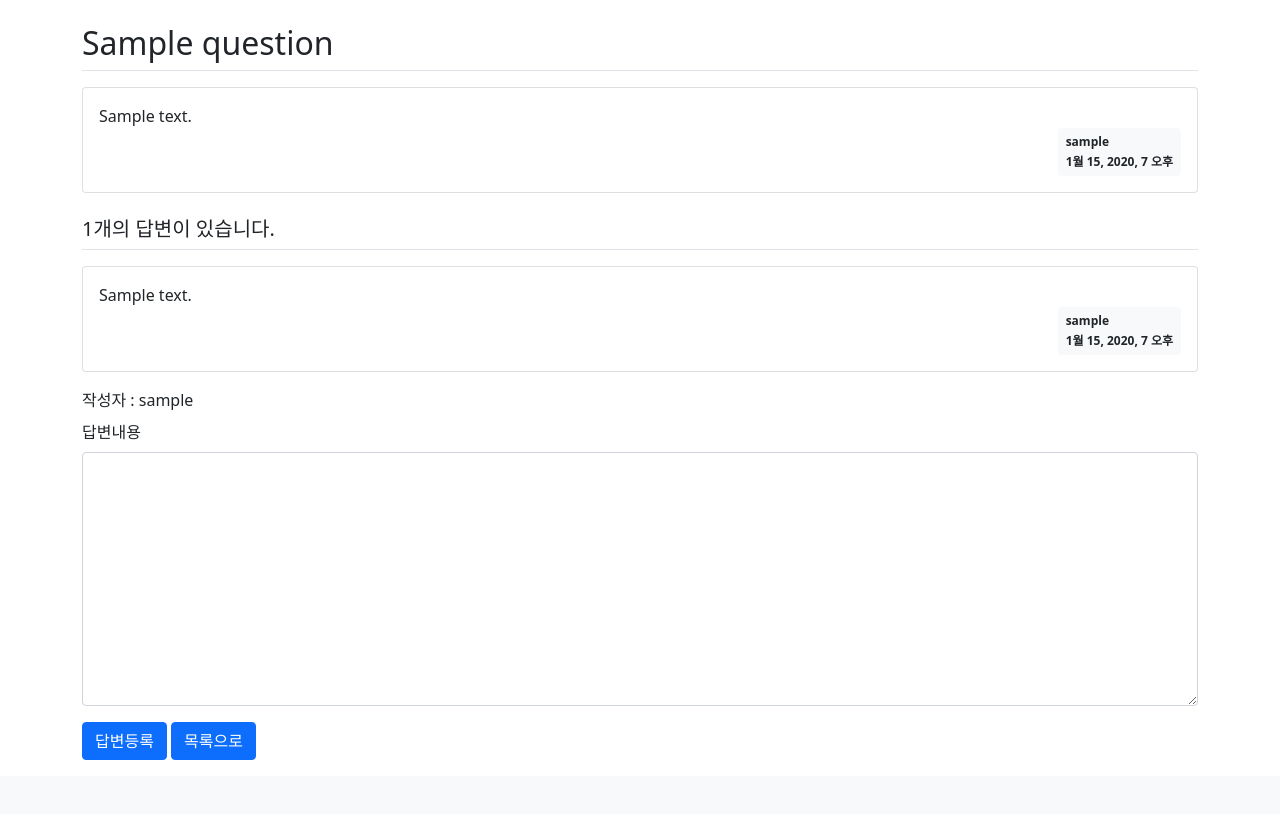
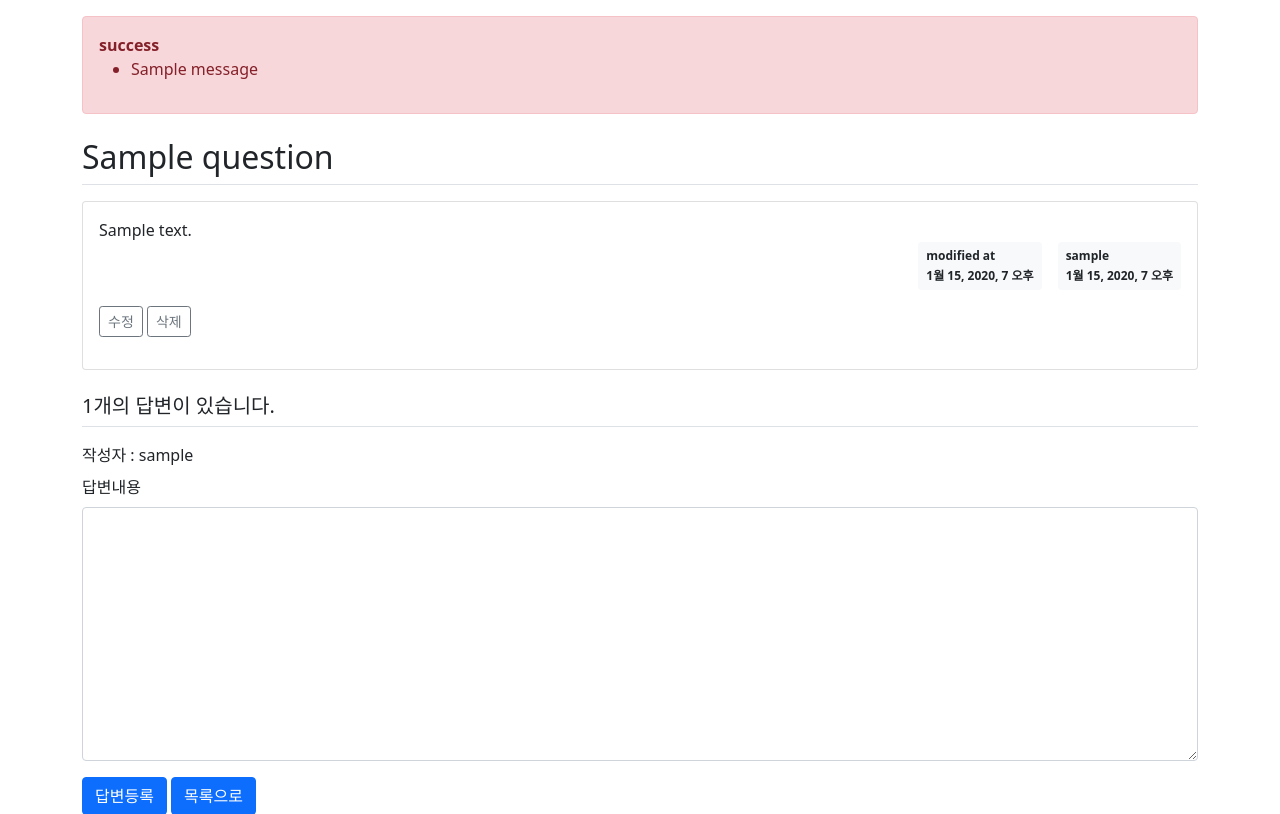
Before and after one commit to dedel009/testDjango, a Django app: page /pybo/answer/create/1/ in a window 1280 px wide. Shown: the part 57-871 px from the top of the page. Before the commit the page ends 817 px from the top, so only its background shows below. Run offline with Django 3.2, Linux system fonts and the light colour scheme; a user stored in the database is signed in; tables that the repository leaves empty hold one stand-in row (values such as "Sample post"); one stand-in notice (Sample message) is shown; some libraries are stand-ins or nearby versions.

Commit message:
add modify and delete function

```diff
--- a/pybo/models.py
+++ b/pybo/models.py
@@ -10,6 +10,7 @@ class Question(models.Model):
     content = models.TextField()
     create_date = models.DateTimeField()
     author = models.ForeignKey(User, on_delete=models.CASCADE)
+    modify_date = models.DateTimeField(null=True, blank=True)
 
     def __str__(self):
         return self.subject
@@ -23,6 +24,7 @@ class Answer(models.Model):
     content = models.TextField()
     create_date = models.DateTimeField()
     author = models.ForeignKey(User, on_delete=models.CASCADE)
+    modify_date = models.DateTimeField(null=True, blank=True)
 
     def __str__(self):
         title = self.question.subject+"의 답변(id="+str(self.id)+")"
--- a/pybo/urls.py
+++ b/pybo/urls.py
@@ -8,5 +8,9 @@ urlpatterns = [
     path('', views.main, name='main'),
     path('<int:qid>/', views.detail, name='detail'),
     path('answer/create/<int:qid>/', views.answer_create, name='answer_create'),
-    path('question/create/', views.question_create, name='question_create')
+    path('answer/modify/<int:aid>/', views.answer_modify, name='answer_modify'),
+    path('answer/delete/<int:aid>/', views.answer_delete, name='answer_delete'),
+    path('question/create/', views.question_create, name='question_create'),
+    path('question/modify/<int:qid>/', views.question_modify, name='question_modify'),
+    path('question/delete/<int:qid>/', views.question_delete, name="question_delete"),
 ]
--- a/pybo/views.py
+++ b/pybo/views.py
@@ -1,12 +1,12 @@
 # Create your views here.
 from django.contrib.auth.decorators import login_required
-from django.http import HttpResponseNotAllowed
+from django.contrib import messages
+from django.core.paginator import Paginator
 from django.shortcuts import render, get_object_or_404, redirect
 from django.utils import timezone
 
 from .forms import QuestionForm, AnswerForm
-from .models import Question
-from django.core.paginator import Paginator
+from .models import Question, Answer
 
 
 #질문 목록 화면
@@ -22,7 +22,8 @@ def main(request):
 #질문 상세보기 화면
 def detail(request, qid):
     question = get_object_or_404(Question, pk=qid)
-    context = {'question': question}
+    answer = question.answers.order_by('-create_date')
+    context = {'question': question, 'answer_list': answer}
     return render(request, 'pybo/question_detail.html', context)
 
 
@@ -47,6 +48,37 @@ def answer_create(request, qid):
     return render(request, 'pybo/question_detail.html', context)
 
 
+#답변 수정
+@login_required(login_url='common:login')
+def answer_modify(request, aid):
+    answer = get_object_or_404(Answer, pk=aid)
+    if request.user != answer.author:
+        messages.error(request, '수정권한이 없습니다.')
+        return redirect('pybo:detail', qid=answer.question.id)
+    if request.method == 'POST':
+        form = AnswerForm(request.POST, instance=answer)
+        if form.is_valid():
+            answer = form.save(commit=False)
+            answer.modify_date = timezone.now()
+            answer.save()
+            return redirect('pybo:detail', qid=answer.question.id)
+    else:
+        form = AnswerForm(instance=answer)
+    context = {'form': form, 'answer': answer}
+    return render(request, 'pybo/answer_form.html', context)
+
+
+#답변 삭제
+@login_required(login_url='common:login')
+def answer_delete(request, aid):
+    answer = get_object_or_404(Answer, pk=aid)
+    if request.user != answer.author:
+        messages.error(request, '삭제권한이 없습니다.')
+        return redirect('pybo:detail', qid=answer.question.id)
+    answer.delete()
+    return redirect('pybo:main')
+
+
 #질문 추가
 @login_required(login_url='common:login')
 def question_create(request):
@@ -63,3 +95,34 @@ def question_create(request):
         form = QuestionForm()
         print("저장 하기 화면")
     return render(request, 'pybo/question_form.html', {'form': form})
+
+
+#질문 수정
+@login_required(login_url='common:login')
+def question_modify(request, qid):
+    question = get_object_or_404(Question, pk=qid)
+    if request.user != question.author:
+        messages.error(request, '수정권한이 없습니다.')
+        return redirect('pybo:detail', qid=qid)
+    if request.method == 'POST':
+        form = QuestionForm(request.POST, instance=question)
+        if form.is_valid():
+            question = form.save(commit=False)
+            question.modify_date = timezone.now()  # 수정일시 저장
+            question.save()
+            return redirect('pybo:detail', qid=qid)
+    else:
+        form = QuestionForm(instance=question)
+    context = {'form': form, 'qid': qid}
+    return render(request, 'pybo/question_form.html', context)
+
+
+#질문 삭제
+@login_required(login_url='common:login')
+def question_delete(request, qid):
+    question = get_object_or_404(Question, pk=qid)
+    if request.user != question.author:
+        messages.error(request, '삭제권한이 없습니다.')
+        return redirect('pybo:detail', qid=qid)
+    question.delete()
+    return redirect('pybo:main')
--- a/templates/base.html
+++ b/templates/base.html
@@ -20,5 +20,9 @@
 <!-- 기본 템플릿 안에 삽입될 내용 End -->
 <!-- Bootstrap JS -->
 <script src="{% static 'bootstrap.min.js' %}"></script>
+<!-- 자바스크립트 Start -->
+{% block script %}
+{% endblock %}
+<!-- 자바스크립트 End -->
 </body>
 </html>
--- a/templates/pybo/question_detail.html
+++ b/templates/pybo/question_detail.html
@@ -1,30 +1,69 @@
 {% extends 'base.html' %}
 {% block content %}
 <div class="container my-3">
+    <!-- message 표시 -->
+    {% if messages %}
+    <div class="alert alert-danger my-3" role="alert">
+    {% for message in messages %}
+        <strong>{{ message.tags }}</strong>
+        <ul><li>{{ message.message }}</li></ul>
+    {% endfor %}
+    </div>
+    {% endif %}
     <!-- 질문 -->
     <h2 class="border-bottom py-2">{{ question.subject }}</h2>
     <div class="card my-3">
         <div class="card-body">
             <div class="card-text" style="white-space: pre-line;">{{ question.content }}</div>
             <div class="d-flex justify-content-end">
+                {% if question.modify_date %}
+                <div class="badge bg-light text-dark p-2 text-start mx-3">
+                    <div class="mb-2">modified at</div>
+                    <div>{{ question.modify_date }}</div>
+                </div>
+                {% endif %}
                 <div class="badge bg-light text-dark p-2 text-start">
                     <div class="mb-2">{{ question.author.username }}</div>
                     <div>{{ question.create_date }}</div>
                 </div>
             </div>
+            <div class="my-3">
+                {% if request.user == question.author %}
+                <a href="{% url 'pybo:question_modify' qid=question.id  %}"
+                   class="btn btn-sm btn-outline-secondary">수정</a>
+                <a href="javascript:void(0)"
+                   class="delete btn btn-sm btn-outline-secondary"
+                   data-uri="{% url 'pybo:question_delete' qid=question.id  %}">삭제</a>
+                {% endif %}
+            </div>
         </div>
     </div>
     <!-- 답변 -->
     <h5 class="border-bottom my-3 py-2">{{question.answers.count}}개의 답변이 있습니다.</h5>
-    {% for answer in question.answers.all %}
+    {% for answer in answer_list %}
     <div class="card my-3">
         <div class="card-body">
             <div class="card-text" style="white-space: pre-line;">{{ answer.content }}</div>
             <div class="d-flex justify-content-end">
+                {% if answer.modify_date %}
+                <div class="badge bg-light text-dark p-2 text-start mx-3">
+                    <div class="mb-2">modified at</div>
+                    <div>{{ answer.modify_date }}</div>
+                </div>
+                {% endif %}
                 <div class="badge bg-light text-dark p-2 text-start">
                     <div class="mb-2">{{ answer.author.username }}</div>
                     <div>{{ answer.create_date }}</div>
                 </div>
+            </div>
+            <div class="my-3">
+                {% if request.user == answer.author %}
+                <a href="{% url 'pybo:answer_modify' aid=answer.id %}"
+                   class="btn btn-sm btn-outline-secondary">수정</a>
+                <a href="javascript:void(0)"
+                   class="delete btn btn-sm btn-outline-secondary"
+                   data-uri="{% url 'pybo:answer_delete' aid=answer.id  %}">삭제</a>
+                {% endif %}
             </div>
         </div>
     </div>
@@ -45,3 +84,16 @@
     </form>
 </div>
 {% endblock %}
+{% block script %}
+<script type='text/javascript'>
+const delete_elements = document.getElementsByClassName("delete");
+Array.from(delete_elements).forEach(function(element) {
+    element.addEventListener('click', function() {
+        if(confirm("정말로 삭제하시겠습니까?")) {
+            alert("삭제 완료!!")
+            location.href = this.dataset.uri;
+        }
+    });
+});
+</script>
+{% endblock %}
--- a/templates/pybo/question_form.html
+++ b/templates/pybo/question_form.html
@@ -1,7 +1,7 @@
 {% extends 'base.html' %}
 {% block content %}
 <div class="container">
-    <h5 class="my-3 border-bottom pb-2">질문등록</h5>
+    <h5 class="my-3 border-bottom pb-2">질문{% if qid %}수정{% else %}등록{% endif %}</h5>
     <form method="post">
         {% csrf_token %}
         <!-- 오류표시 Start -->
```
Also changed, not shown: templates/pybo/answer_form.html (added, +17 -0 lines), pybo/migrations/0006_answer_modify_date_question_modify_date.py (added).
